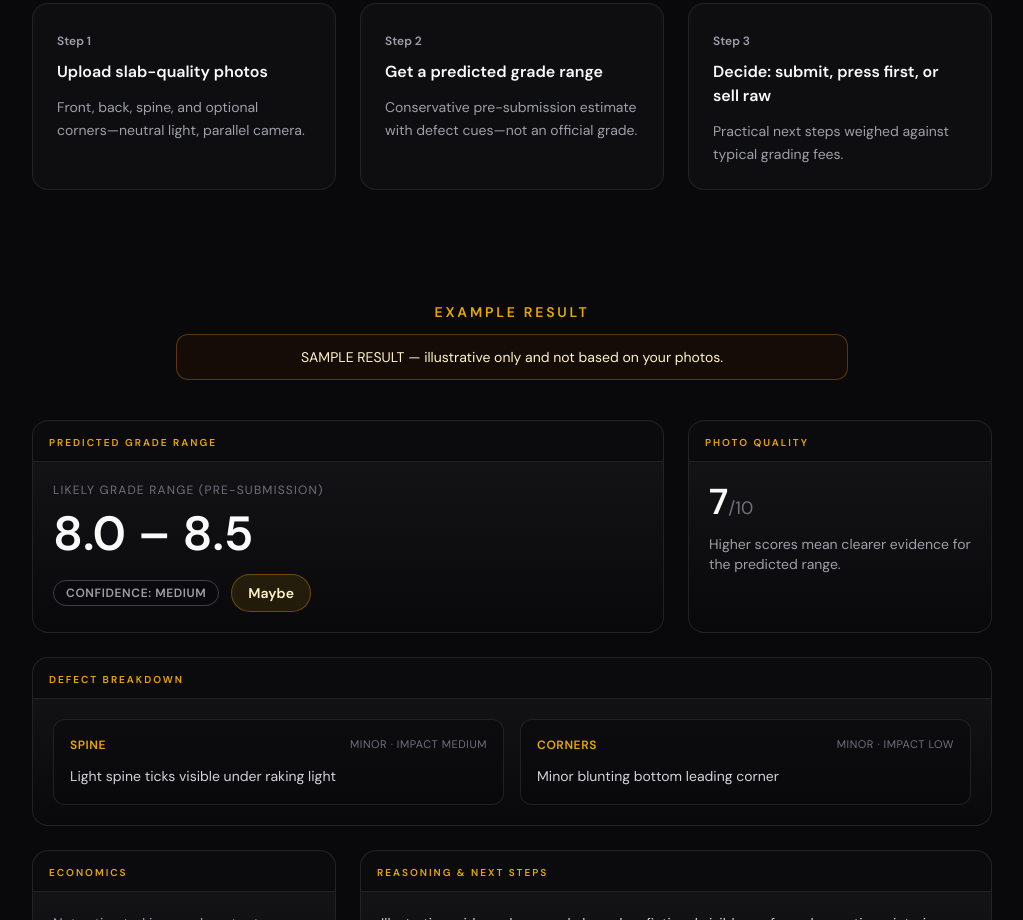
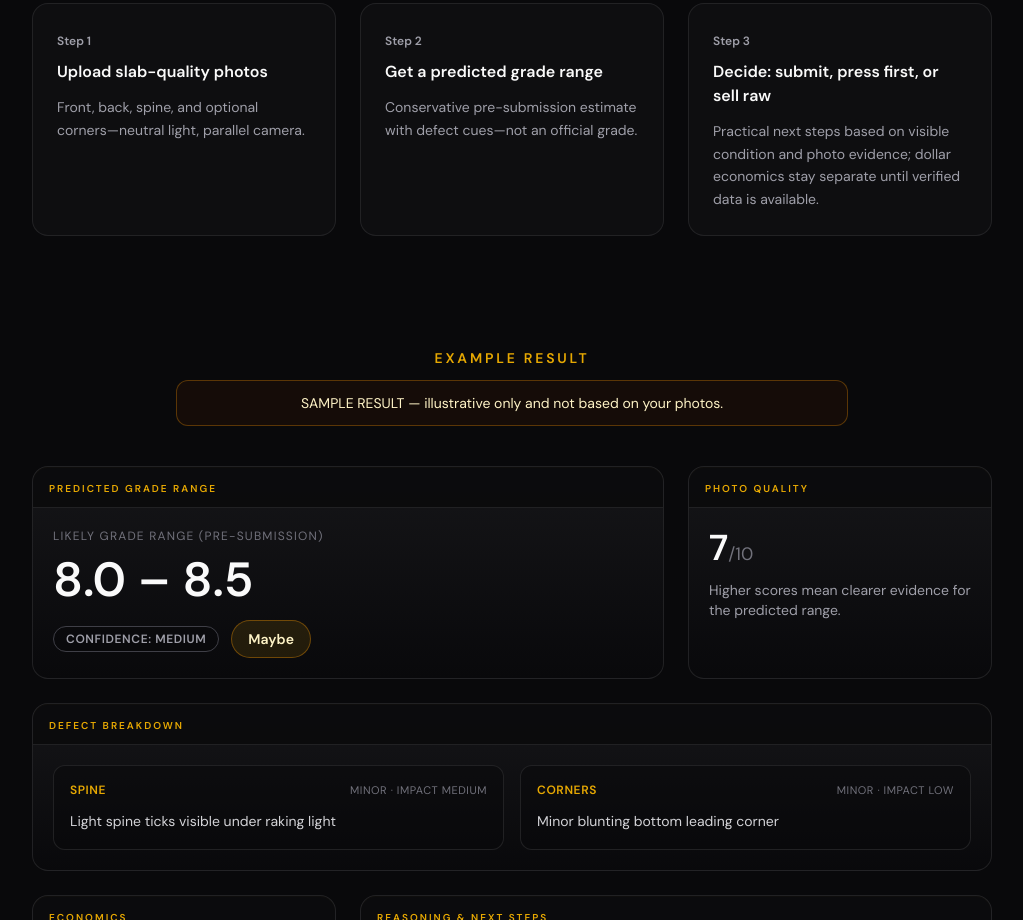
Before and after one commit to BTheCoderr/CoverGrail, a Next.js app: page / in a window 1280 px wide. Shown: the part 1400-2320 px from the top of the page, without its empty margins (128-1151 px from the left). Built offline with nearby package versions, Linux system fonts and the light colour scheme; no server answers.

Commit message:
Remove unsupported economics claim [skip netlify]

```diff
--- a/src/components/landing/HowItWorks.tsx
+++ b/src/components/landing/HowItWorks.tsx
@@ -9,7 +9,7 @@ const STEPS = [
   },
   {
     title: "Decide: submit, press first, or sell raw",
-    body: "Practical next steps weighed against typical grading fees.",
+    body: "Practical next steps based on visible condition and photo evidence; dollar economics stay separate until verified data is available.",
   },
 ];
 
```
